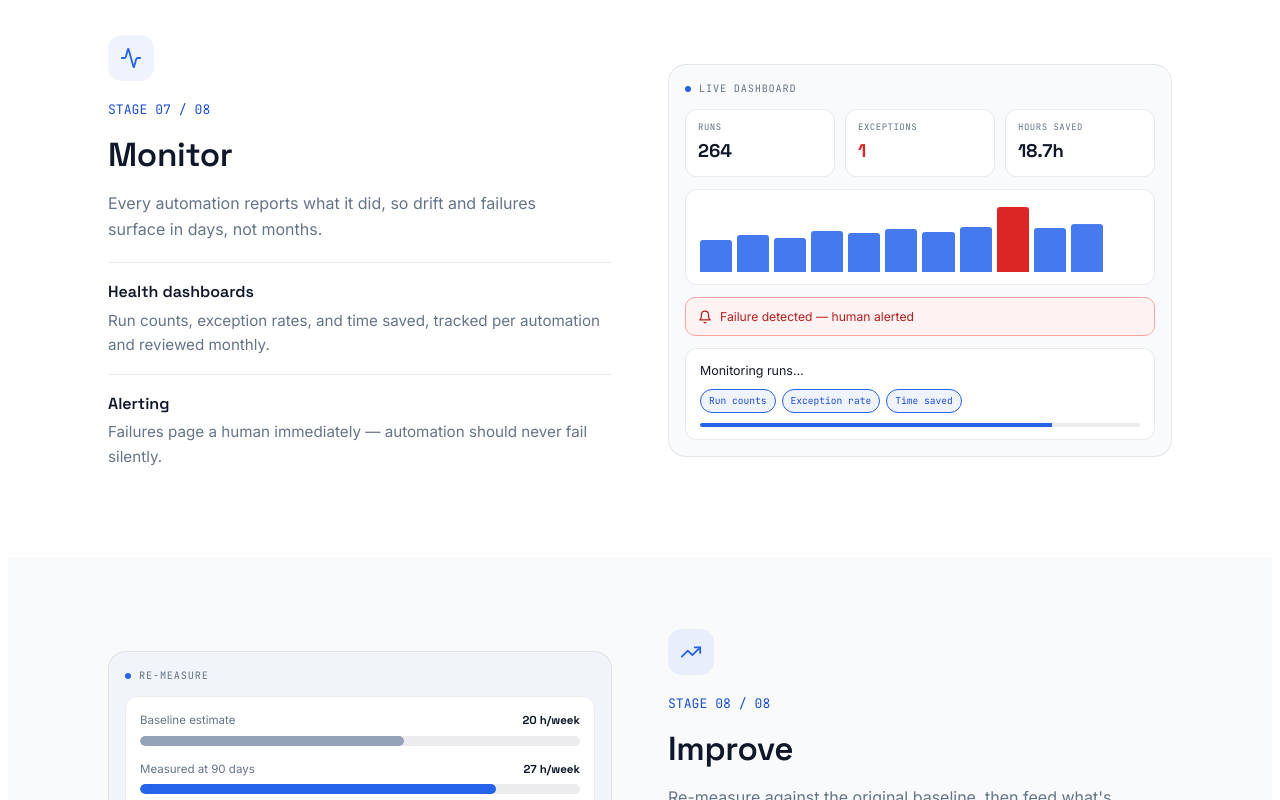
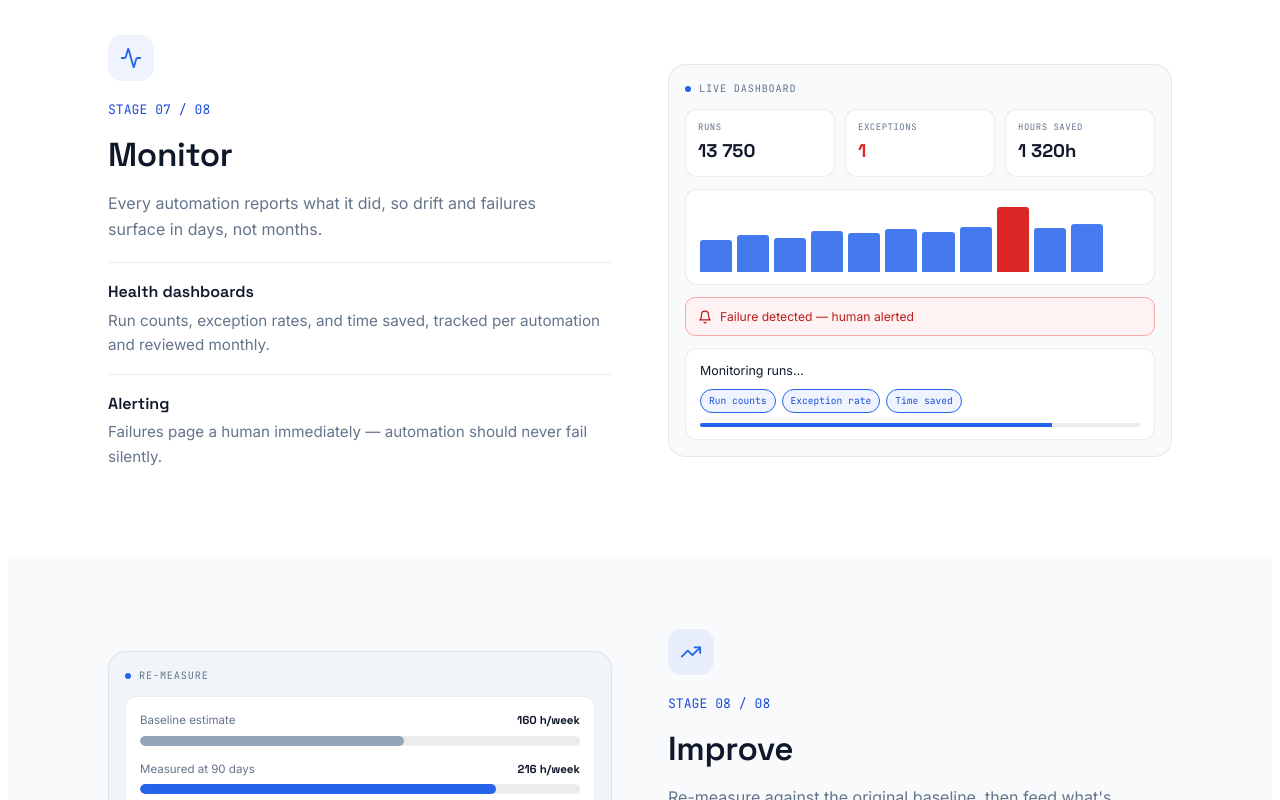
Before and after one commit to Matsiboy/Senior-Automation-Engineer, a React (Vite) app: page / in a window 1280 px wide. Shown: the part 4420-5220 px from the top of the page. Built offline with nearby package versions, Linux system fonts and the light colour scheme.

Commit message:
Update App.jsx

```diff
--- a/src/App.jsx
+++ b/src/App.jsx
@@ -308,8 +308,8 @@ export const CONTENT = {
     },
     improveDemo: {
       label: "RE-MEASURE",
-      baseline: { label: "Baseline estimate", value: "20 h/week" },
-      measured: { label: "Measured at 90 days", value: "27 h/week" },
+      baseline: { label: "Baseline estimate", value: "160 h/week" },
+      measured: { label: "Measured at 90 days", value: "216 h/week" },
       delta: "+35% vs. estimate",
       measuring: "Re-measuring…",
       done: "Fed back into the next cycle",
@@ -528,8 +528,8 @@ export const CONTENT = {
     },
     improveDemo: {
       label: "MÅL PÅ NYTT",
-      baseline: { label: "Opprinnelig estimat", value: "20 t/uke" },
-      measured: { label: "Målt etter 90 dager", value: "27 t/uke" },
+      baseline: { label: "Opprinnelig estimat", value: "160 t/uke" },
+      measured: { label: "Målt etter 90 dager", value: "216 t/uke" },
       delta: "+35 % mot estimat",
       measuring: "Måler på nytt…",
       done: "Matet tilbake inn i neste syklus",
@@ -882,7 +882,7 @@ export function GlobalStyles() {
       .sv-chart{ display:flex; align-items:flex-end; gap:5px; height:96px; background:#fff; border:1px solid var(--rpa-line); border-radius:12px; padding:12px 14px; margin-bottom:12px; }
       .sv-cbar{ flex:1; border-radius:3px 3px 0 0; background:var(--rpa-primary); opacity:0; transform:scaleY(0.2); transform-origin:bottom; transition:all .35s ease; }
       .sv-cbar.on{ opacity:0.85; transform:scaleY(1); }
-      .sv-cbar.fail{ background:#DC2626; opacity:1; }
+      .sv-cbar.on.fail{ background:#DC2626; opacity:1; }
       .sv-alert{ display:flex; align-items:center; gap:8px; border-radius:10px; padding:9px 12px; font-size:0.76rem; border:1px solid var(--rpa-line); background:#fff; color:var(--rpa-ink-soft); transition:all .3s ease; }
       .sv-alert.alert{ background:#FEF2F2; border-color:#FCA5A5; color:#B91C1C; }
       .sv-alert.ok{ background:var(--rpa-primary-soft); border-color:var(--rpa-primary); color:var(--rpa-primary-dark); }
@@ -1150,6 +1150,7 @@ function useTicker(loopTicks, tickMs, finalTick) {
 }
 
 const pad2 = (n) => String(n).padStart(2, "0");
+const fmtNum = (n) => String(n).replace(/\B(?=(\d{3})+(?!\d))/g, " ");
 
 // Shared panel: header label, scene (children), and the status bar underneath.
 function VizShell({ label, status, count, chips, progress, children }) {
@@ -1452,7 +1453,7 @@ function MonitorAnimation({ t }) {
   const alertOn = tick >= 10;
   const resolved = tick >= 13;
   const alertState = resolved ? "ok" : alertOn ? "alert" : "";
-  const kpis = [String(shown * 24), failVisible ? "1" : "0", `${(shown * 1.7).toFixed(1)}h`];
+  const kpis = [fmtNum(shown * 1250), failVisible ? "1" : "0", `${fmtNum(shown * 120)}h`];
 
   return (
     <VizShell
@@ -1475,7 +1476,7 @@ function MonitorAnimation({ t }) {
       </div>
       <div className="sv-chart">
         {MONITOR_BARS.map((h, i) => {
-          const failing = i === MONITOR_FAIL && !resolved;
+          const failing = i === MONITOR_FAIL && i < shown && !resolved;
           const height = i === MONITOR_FAIL && resolved ? 66 : h;
           return <div key={i} className={`sv-cbar${i < shown ? " on" : ""}${failing ? " fail" : ""}`} style={{ height: `${height}%` }} />;
         })}
```
